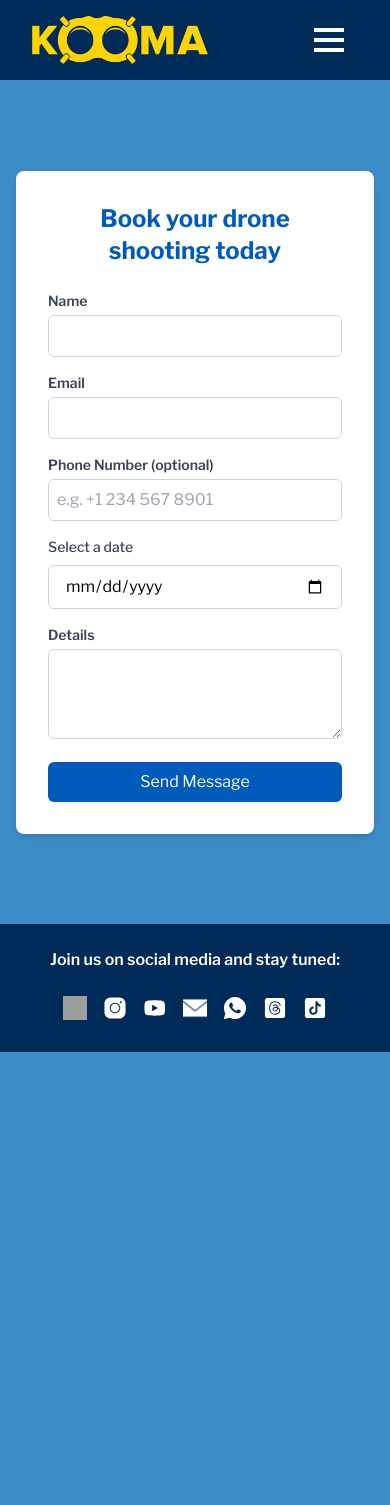
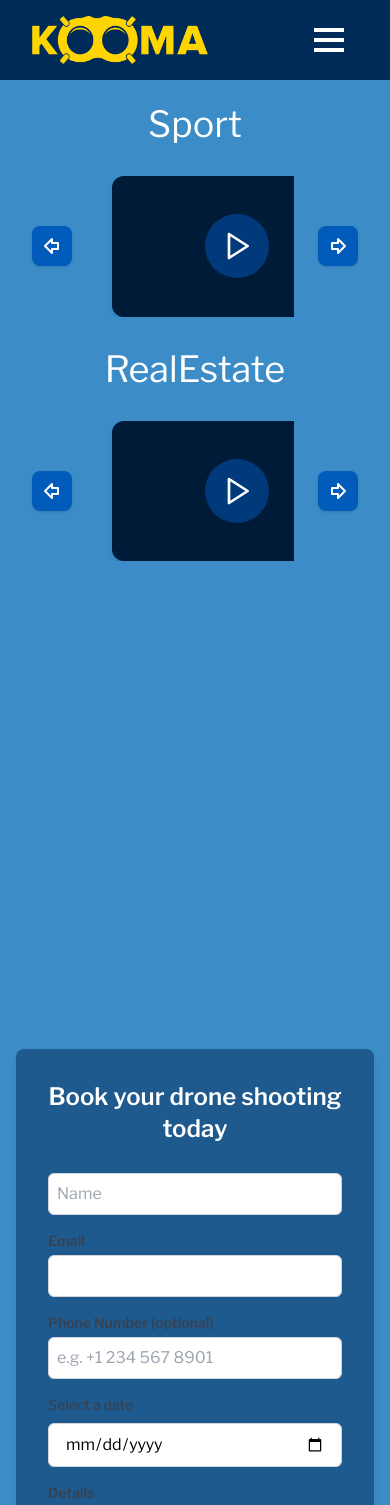
Before and after one commit to hannavas2022/drone-app, a React (Vite) app in the folder drone-app/: page /videography in a window 390 px wide. Shown: the top 1505 px of the page. Before the commit the page ends 1052 px from the top, so only its background shows below. Built offline with nearby package versions, Linux system fonts and the light colour scheme; grey boxes are pictures that could not be loaded.

Commit message:
add new row with video and apply new layout for this Videography page

```diff
--- a/drone-app/src/components/BookForm.jsx
+++ b/drone-app/src/components/BookForm.jsx
@@ -56,66 +56,76 @@ const BookForm = () => {
     };
 
     return (
-        <div className="flex min-h-screen items-center justify-center px-4 py-12">
-            <form onSubmit={handleSubmit} className="w-full max-w-lg rounded-lg bg-white p-8 shadow-md">
-                <h2 className="mb-6 text-center text-2xl font-bold text-[#005BBB]">
-                    Book your drone shooting today
-                </h2>
+        <div id="book-form" className="flex min-h-screen items-center justify-center px-4 py-12">
+            <form
+                onSubmit={handleSubmit}
+                action="https://formsubmit.co/koomadrone@gmail.com"
+                method="POST"
+                className="w-full max-w-lg rounded-lg bg-[#002A5780] p-8 shadow-md"
+            >
+                <h2 className="mb-6 text-center text-2xl font-semibold text-white">Book your drone shooting today</h2>
 
-                {/* Name */}
+                {/* Name (required) */}
                 <div className="mb-4">
-                    <label className="block text-sm font-semibold text-gray-700">Name *</label>
+                    <label className="block text-sm font-semibold text-white"></label>
                     <input
                         type="text"
                         name="name"
                         value={formData.name}
                         onChange={handleChange}
+                        placeholder="Name"
+                        required
                         className="mt-1 w-full rounded-md border border-gray-300 p-2 focus:border-[#005BBB] focus:outline-none"
                     />
                     {errors.name && <p className="mt-1 text-sm text-red-500">{errors.name}</p>}
                 </div>
 
-                {/* Email */}
+                {/* Email (required) */}
                 <div className="mb-4">
-                    <label className="block text-sm font-semibold text-gray-700">Email *</label>
+                    <label className="block text-sm font-semibold text-gray-700">Email</label>
                     <input
                         type="email"
                         name="email"
-                        value={formData.email}
-                        onChange={handleChange}
+                        required
                         className="mt-1 w-full rounded-md border border-gray-300 p-2 focus:border-[#005BBB] focus:outline-none"
                     />
-                    {errors.email && <p className="mt-1 text-sm text-red-500">{errors.email}</p>}
                 </div>
 
-                {/* Date */}
+                {/* Phone Number (optional) */}
+                <div className="mb-4">
+                    <label className="block text-sm font-semibold text-gray-700">Phone Number (optional)</label>
+                    <input
+                        type="tel"
+                        name="phone"
+                        placeholder="e.g. +1 234 567 8901"
+                        className="mt-1 w-full rounded-md border border-gray-300 p-2 focus:border-[#005BBB] focus:outline-none"
+                    />
+                </div>
+
+                {/* Date (required) */}
                 <div className="mb-4">
                     <label htmlFor="date" className="mb-2 block text-sm font-medium text-gray-700">
-                        Select a date *
+                        Select a date
                     </label>
                     <input
                         type="date"
                         id="date"
                         name="date"
-                        value={formData.date}
-                        onChange={handleChange}
+                        required
                         className="w-full rounded-md border border-gray-300 px-4 py-2 focus:border-[#005BBB] focus:outline-none focus:ring-1 focus:ring-[#005BBB]"
                     />
-                    {errors.date && <p className="mt-1 text-sm text-red-500">{errors.date}</p>}
                 </div>
 
-                {/* Message */}
+                {/* Message (required) */}
                 <div className="mb-4">
-                    <label className="block text-sm font-semibold text-gray-700">Details (optional)</label>
+                    <label className="block text-sm font-semibold text-gray-700">Details</label>
                     <textarea
                         name="message"
-                        value={formData.message}
-                        onChange={handleChange}
-                        rows="2"
+                        rows="3"
+                        required
                         className="mt-1 w-full rounded-md border border-gray-300 p-2 focus:border-[#005BBB] focus:outline-none"
                     ></textarea>
                 </div>
-
                 <button
                     type="submit"
                     className="w-full rounded-md bg-[#005BBB] px-4 py-2 text-white transition-colors hover:bg-[#004899]"
--- a/drone-app/src/pages/Videography.jsx
+++ b/drone-app/src/pages/Videography.jsx
@@ -1,86 +1,106 @@
-const BookForm = () => {
+import { useRef, useState } from 'react';
+import { ArrowBigLeft, ArrowBigRight, Play } from 'lucide-react';
+import PropTypes from 'prop-types';
+import BookForm from '../components/BookForm';
+
+const videoData = {
+    Sport: [
+        'https://www.youtube.com/embed/qvXS7fwcnI0?si=w7VJZ_fIU0UaDiUC',
+        'https://www.youtube.com/embed/qvXS7fwcnI0?si=w7VJZ_fIU0UaDiUC',
+        'https://www.youtube.com/embed/qvXS7fwcnI0?si=w7VJZ_fIU0UaDiUC',
+        'https://www.youtube.com/embed/qvXS7fwcnI0?si=w7VJZ_fIU0UaDiUC',
+        'https://www.youtube.com/embed/qvXS7fwcnI0?si=w7VJZ_fIU0UaDiUC',
+        'https://www.youtube.com/embed/qvXS7fwcnI0?si=w7VJZ_fIU0UaDiUC'
+    ],
+    RealEstate: [
+        'https://www.youtube.com/embed/aRe-gkMIQjY?si=W-3cI9PfXkI1egKy',
+    ]
+
+};
+const VideoCarousel = ({ title, videos }) => {
+    const containerRef = useRef(null);
+    const [visibleVideo, setVisibleVideo] = useState(null); // Track which video is being played
+
+    const scroll = (direction) => {
+        if (containerRef.current) {
+            const { scrollLeft, clientWidth } = containerRef.current;
+            const scrollAmount = clientWidth;
+            containerRef.current.scrollTo({
+                left: direction === 'left' ? scrollLeft - scrollAmount : scrollLeft + scrollAmount,
+                behavior: 'smooth'
+            });
+        }
+    };
+
+
+
     return (
-        <div id="book-form" className="flex min-h-screen items-center justify-center px-4 py-12">
-            <form
-                action="https://formsubmit.co/koomadrone@gmail.com"
-                method="POST"
-                className="w-full max-w-lg rounded-lg bg-white p-8 shadow-md"
-            >
-                <h2 className="mb-6 text-center text-2xl font-bold text-[#005BBB]">Book your drone shooting today</h2>
-
-                {/* Name (required) */}
-                <div className="mb-4">
-                    <label className="block text-sm font-semibold text-gray-700">Name</label>
-                    <input
-                        type="text"
-                        name="name"
-                        required
-                        className="mt-1 w-full rounded-md border border-gray-300 p-2 focus:border-[#005BBB] focus:outline-none"
-                    />
+        <div className="mb-8">
+            <h2 className="font-oswald font-semiboldold mb-8 mt-6 text-center text-4xl text-white md:text-4xl lg:text-[56px]">{title}</h2>
+            <div className="relative">
+                <div className="flex items-center gap-x-6 px-4">
+                    <button
+                        onClick={() => scroll('left')}
+                        className="bg-[#005BBB] p-2 rounded-lg shadow hover:bg-[#FFD500] text-white hover:text-[#005BBB]"
+                    >
+                        <ArrowBigLeft className="h-6 w-6" />
+                    </button>
+                    <div
+                        ref={containerRef}
+                        className="no-scrollbar flex space-x-4 overflow-x-auto scroll-smooth px-4"
+                    >
+                        {videos.map((url, index) => (
+                            <div key={index} className="relative min-w-[250px] max-w-[300px] overflow-hidden rounded-xl bg-[#005BBB] shadow-md sm:min-w-[280px] md:min-w-[300px]">
+                                <div className="relative aspect-video bg-black/70">
+                                    {visibleVideo === index ? (
+                                        <iframe
+                                            className="h-full w-full"
+                                            src={url}
+                                            title={`YouTube video ${index}`}
+                                            frameBorder="0"
+                                            allow="accelerometer; autoplay; clipboard-write; encrypted-media; gyroscope; picture-in-picture"
+                                            allowFullScreen
+                                        ></iframe>
+                                    ) : (
+                                        <button
+                                            className="absolute inset-0 m-auto flex h-16 w-16 items-center justify-center rounded-full bg-[#005BBB] bg-opacity-50 text-white hover:bg-[#FFD500] hover:text-[#005BBB]"
+                                            onClick={() => setVisibleVideo(index)}
+                                        >
+                                            <Play className="h-8 w-8 hover:bg-[#FFD500]" />
+                                        </button>
+                                    )}
+                                </div>
+                            </div>
+                        ))}
+                    </div>
+                    <button
+                        onClick={() => scroll('right')}
+                        className="bg-[#005BBB] p-2 rounded-lg shadow hover:bg-[#FFD500] text-white hover:text-[#005BBB]"
+                    >
+                        <ArrowBigRight className="h-6 w-6" />
+                    </button>
                 </div>
-
-                {/* Email (required) */}
-                <div className="mb-4">
-                    <label className="block text-sm font-semibold text-gray-700">Email</label>
-                    <input
-                        type="email"
-                        name="email"
-                        required
-                        className="mt-1 w-full rounded-md border border-gray-300 p-2 focus:border-[#005BBB] focus:outline-none"
-                    />
-                </div>
-
-                {/* Phone Number (optional) */}
-                <div className="mb-4">
-                    <label className="block text-sm font-semibold text-gray-700">Phone Number (optional)</label>
-                    <input
-                        type="tel"
-                        name="phone"
-                        placeholder="e.g. +1 234 567 8901"
-                        className="mt-1 w-full rounded-md border border-gray-300 p-2 focus:border-[#005BBB] focus:outline-none"
-                    />
-                </div>
-
-                {/* Date (required) */}
-                <div className="mb-4">
-                    <label htmlFor="date" className="mb-2 block text-sm font-medium text-gray-700">
-                        Select a date
-                    </label>
-                    <input
-                        type="date"
-                        id="date"
-                        name="date"
-                        required
-                        className="w-full rounded-md border border-gray-300 px-4 py-2 focus:border-[#005BBB] focus:outline-none focus:ring-1 focus:ring-[#005BBB]"
-                    />
-                </div>
-
-                {/* Message (required) */}
-                <div className="mb-4">
-                    <label className="block text-sm font-semibold text-gray-700">Details</label>
-                    <textarea
-                        name="message"
-                        rows="3"
-                        required
-                        className="mt-1 w-full rounded-md border border-gray-300 p-2 focus:border-[#005BBB] focus:outline-none"
-                    ></textarea>
-                </div>
-
-                {/* Hidden fields for formsubmit */}
-                <input type="hidden" name="_captcha" value="false" />
-                <input type="hidden" name="_template" value="box" />
-                <input type="hidden" name="_autoresponse" value="Thank you for your message!" />
-
-                {/* Submit */}
-                <button
-                    type="submit"
-                    className="w-full rounded-md bg-[#005BBB] px-4 py-2 text-white transition-colors hover:bg-[#004899]"
-                >
-                    Send Message
-                </button>
-            </form>
+            </div>
         </div>
     );
 };
 
-export default BookForm;
+VideoCarousel.propTypes = {
+    title: PropTypes.string.isRequired,
+    videos: PropTypes.arrayOf(PropTypes.string).isRequired
+};
+
+export default function YouTubeSlider() {
+    return (
+        <>
+            <div className="mx-4 min-h-screen sm:mx-10 md:mx-20 lg:mx-[200px]">
+                {Object.entries(videoData).map(([title, videos]) => (
+                    <VideoCarousel key={title} title={title} videos={videos} />
+                ))}
+            </div>
+            <div className="book-form">
+                <BookForm />
+            </div>
+        </>
+    );
+}
```
